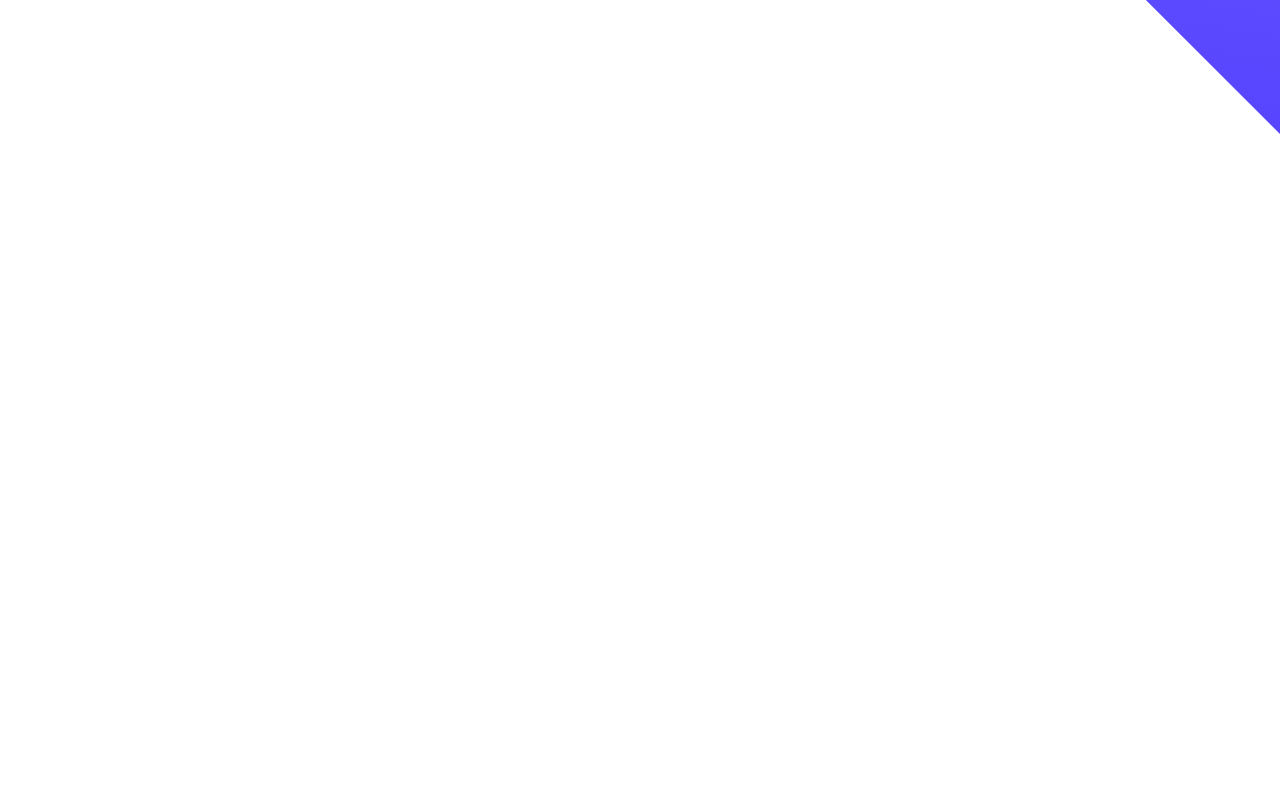
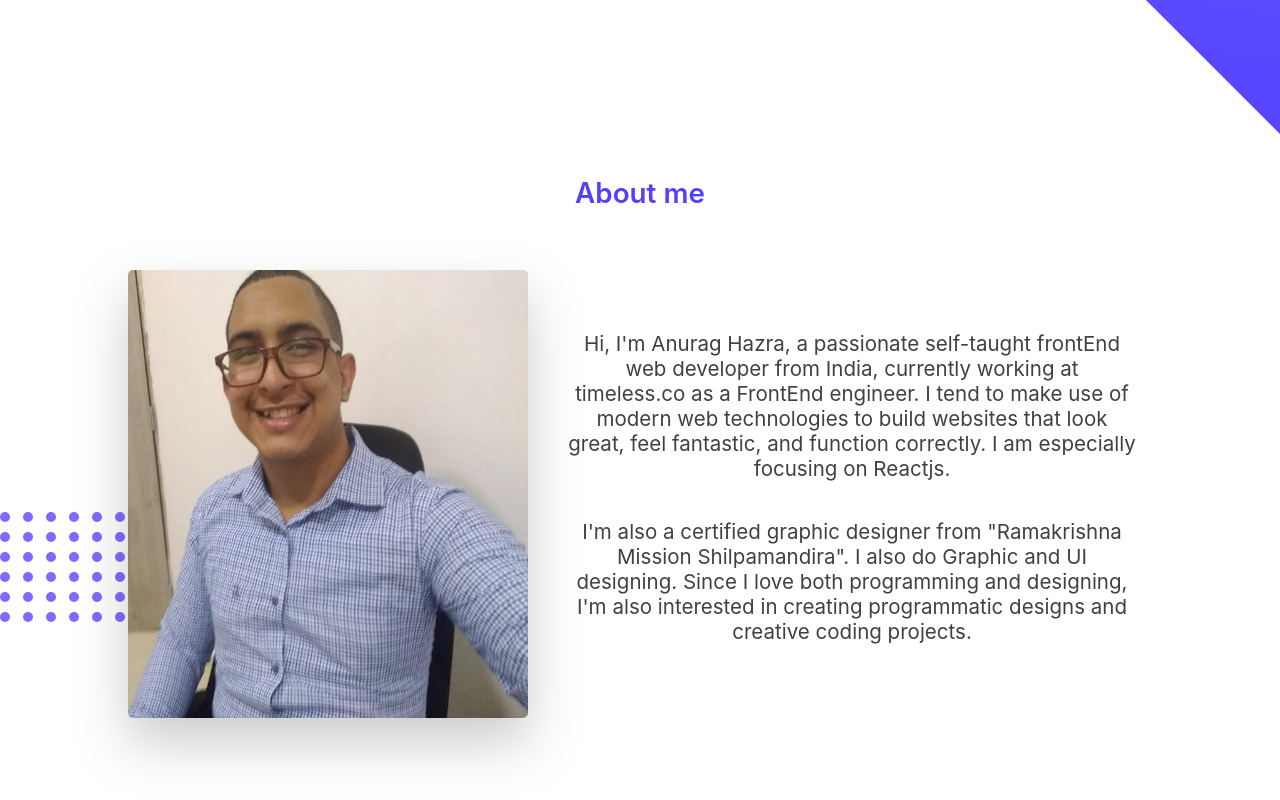
Before and after one commit to diegoRambao/web-site-personal, a React (Create React App) app: page / in a window 1280 px wide. Shown: the part 580-1380 px from the top of the page. Before the commit the page ends 800 px from the top, so only its background shows below. Built offline with nearby package versions, Linux system fonts and the light colour scheme.

Commit message:
feat: created section abou

```diff
--- /dev/null
+++ b/src/components/About/index.js
@@ -0,0 +1,33 @@
+import React from 'react'
+import './style.css'
+import profile from '../../static/images/profile.jpg'
+import circle from '../../static/images/circle.svg'
+import { Title } from '../Title'
+
+export const About = () => {
+   return (
+      <section className="about-me">
+         <Title label="About me" />
+         <img src={circle} className="circle-about" alt="circle about" />
+         <div className="container">
+            <div className="about-section-container">
+               <div className="image-div">
+                  <img src={profile} className="about-img" alt="Foto sobre mí" />
+               </div>
+               <div className="about-text">
+                  <p>
+                     Hi, I'm Anurag Hazra, a passionate self-taught frontEnd web developer from India, currently working at
+                     timeless.co as a FrontEnd engineer. I tend to make use of modern web technologies to build websites that look
+                     great, feel fantastic, and function correctly. I am especially focusing on Reactjs.
+                  </p>
+                  <p>
+                     I'm also a certified graphic designer from "Ramakrishna Mission Shilpamandira". I also do Graphic and UI
+                     designing. Since I love both programming and designing, I'm also interested in creating programmatic designs
+                     and creative coding projects.
+                  </p>
+               </div>
+            </div>
+         </div>
+      </section>
+   )
+}
--- /dev/null
+++ b/src/components/About/style.css
@@ -0,0 +1,52 @@
+.about-me {
+   text-align: center;
+   position: relative;
+}
+
+.circle-about {
+   position: absolute;
+   left: 0;
+   bottom: 100px;
+}
+
+.about-section-container {
+   display: flex;
+   align-items: center;
+   gap: 40px;
+   margin-top: 60px;
+}
+
+.about-img {
+   width: 25rem;
+   height: 28rem;
+   border-radius: 5px;
+   filter: drop-shadow(0 1.6rem 1.6rem rgba(51, 51, 51, 0.25));
+}
+
+.about-text {
+   max-width: 35.5rem;
+   overflow: hidden;
+}
+
+.about-text p {
+   font-weight: 400;
+   font-size: 1.2em;
+   color: #414141;
+   margin-bottom: 2.4rem;
+}
+
+@media only screen and (max-width: 900px) {
+   .about-section-container {
+      flex-direction: column;
+   }
+   .circle-about {
+      display: none;
+   }
+}
+
+@media only screen and (max-width: 600px) {
+   .about-img {
+      width: 100%;
+      height: auto;
+   }
+}
--- a/src/components/Home/style.css
+++ b/src/components/Home/style.css
@@ -1,5 +1,6 @@
 .home {
    margin-top: 50px;
+   margin-bottom: 100px;
 }
 
 .img-home {
--- /dev/null
+++ b/src/components/Title/index.js
@@ -0,0 +1,4 @@
+import React from 'react'
+import './style.css'
+
+export const Title = ({ label }) => <h2 className="title">{label}</h2>
--- /dev/null
+++ b/src/components/Title/style.css
@@ -0,0 +1,5 @@
+.title {
+   font-size: 1.625em;
+   color: #5340ff;
+   font-weight: 600;
+}
--- a/src/pages/index.js
+++ b/src/pages/index.js
@@ -2,6 +2,7 @@ import React from 'react'
 import { Fragment } from 'react'
 import { Navbar } from './../components/Navbar'
 import { Home } from './../components/Home'
+import { About } from '../components/About'
 
 export const HomePage = () => {
    return (
@@ -9,6 +10,33 @@ export const HomePage = () => {
          <Navbar />
          <main>
             <Home />
+            <About />
+            <br />
+            <br />
+            <br />
+            <br />
+            <br />
+            <br />
+            <br />
+            <br />
+            <br />
+            <br />
+            <br />
+            <br />
+            <br />
+            <br />
+            <br />
+            <br />
+            <br />
+            <br />
+            <br />
+            <br />
+            <br />
+            <br />
+            <br />
+            <br />
+            <br />
+            <br />
          </main>
       </Fragment>
    )
```
Also changed, not shown: src/static/images/circle.svg (added), src/static/images/profile.jpg (added).
